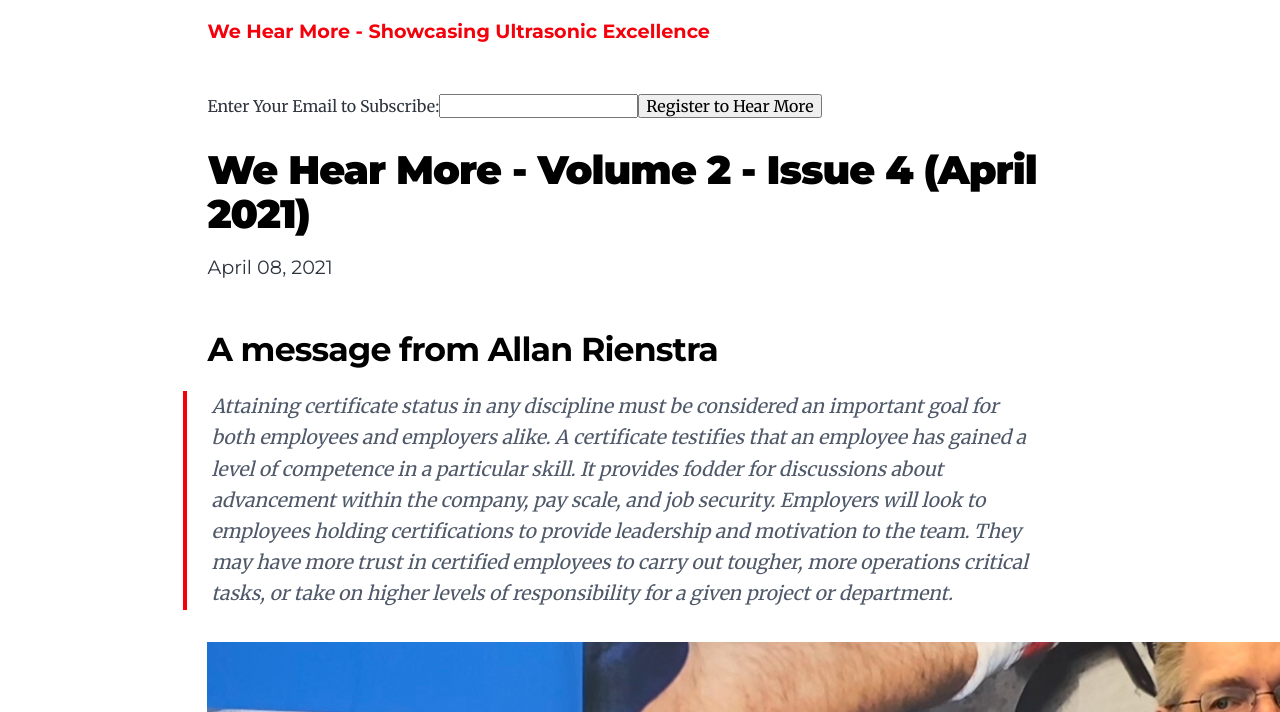
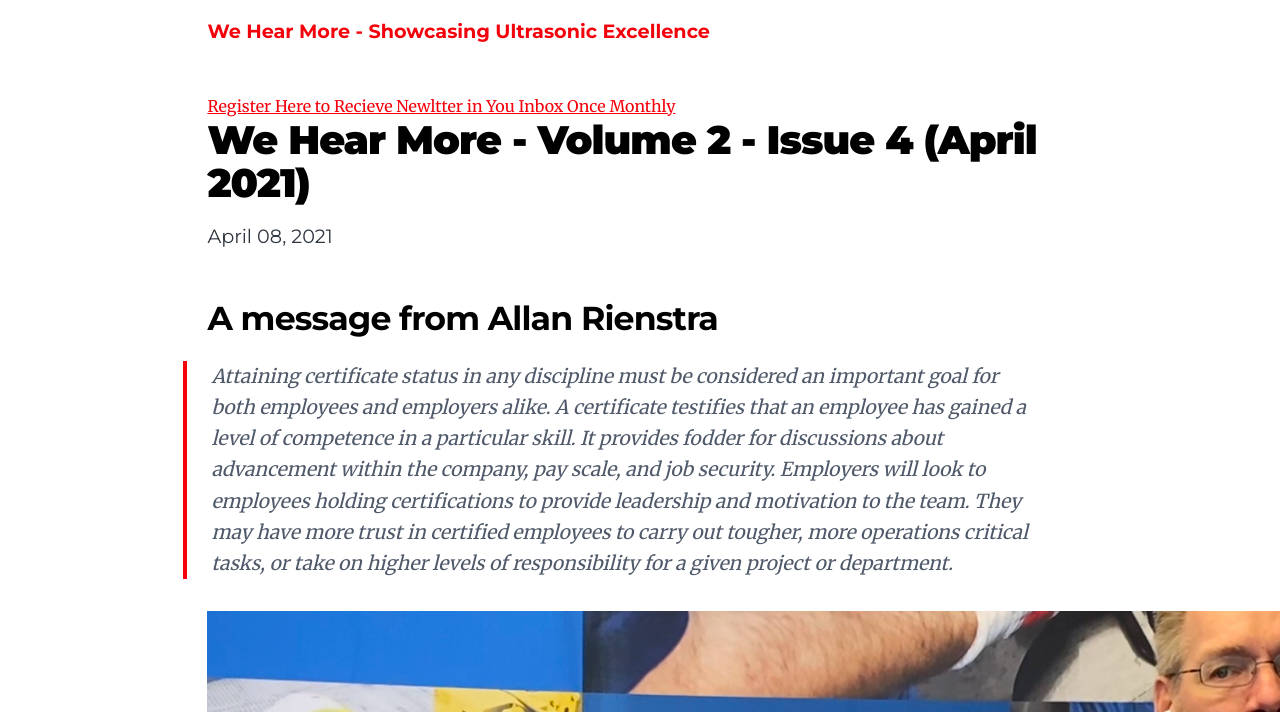
Before and after one commit to SDT-North-America-Inc/wehearmoreweb, a Gatsby site: page /we-hear-more-volume-2-issue-4/ in a window 1280 px wide. Shown: the part 88-800 px from the top of the page. Built offline with nearby package versions, Linux system fonts and the light colour scheme; Gatsby itself is replaced by a stand-in of ours.

Commit message:
added april newsletter

```diff
--- a/src/templates/blog-post.js
+++ b/src/templates/blog-post.js
@@ -21,14 +21,7 @@ const BlogPostTemplate = ({ data, location }) => {
         itemScope
         itemType="http://schema.org/Article"
       >
-      <form name="Contact Form Post" method="POST" data-netlify="true" netlify>
-              <input type="hidden" name="wehearmoresignup" value="Contact Form" />
-              <div>
-                <label>Enter Your Email to Subscribe:</label>
-                <input type="email" name="email" />
-                <button type="submit">Register to Hear More</button>
-              </div>
-            </form>
+      <a href="https://wehearmore.com">Register Here to Recieve Newltter in You Inbox Once Monthly</a>
         <header>
           <h1 itemProp="headline">{post.frontmatter.title}</h1>
           <p>{post.frontmatter.date}</p>
```
